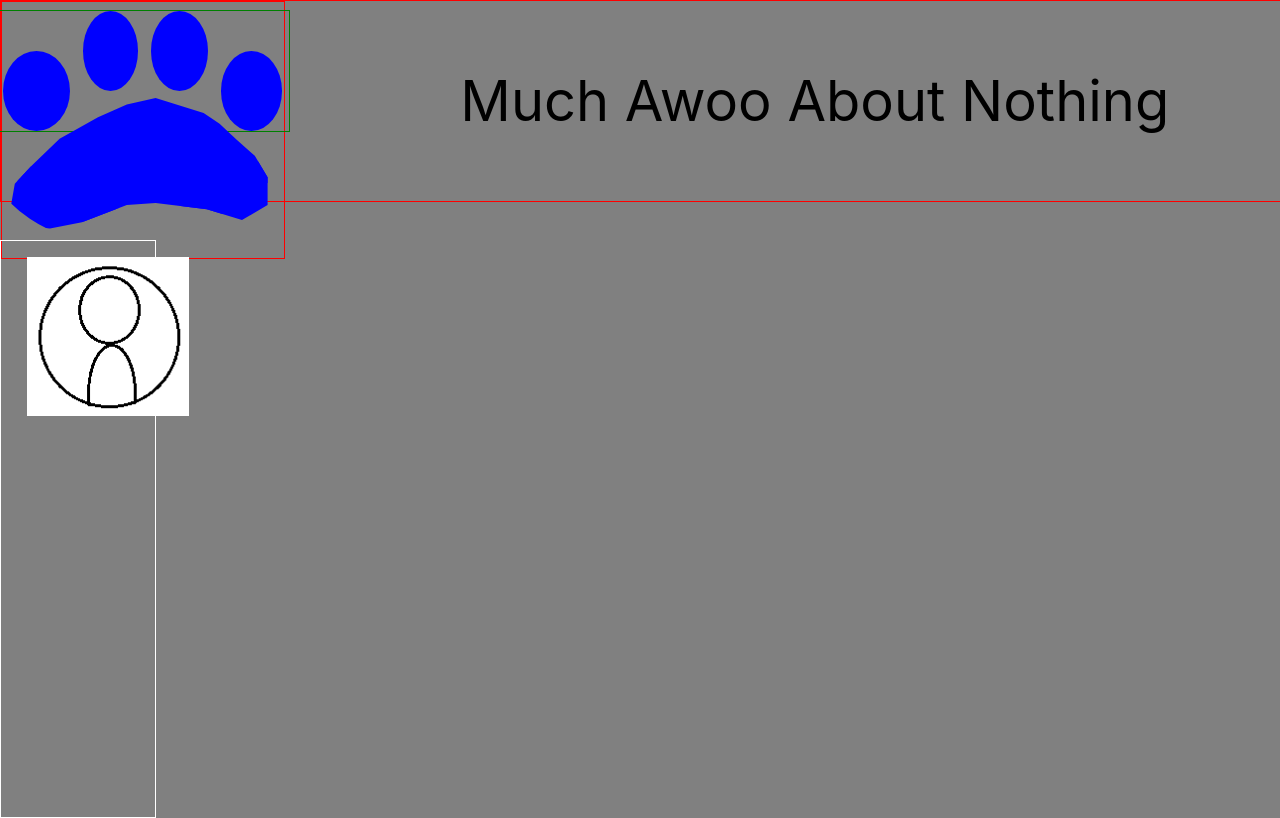
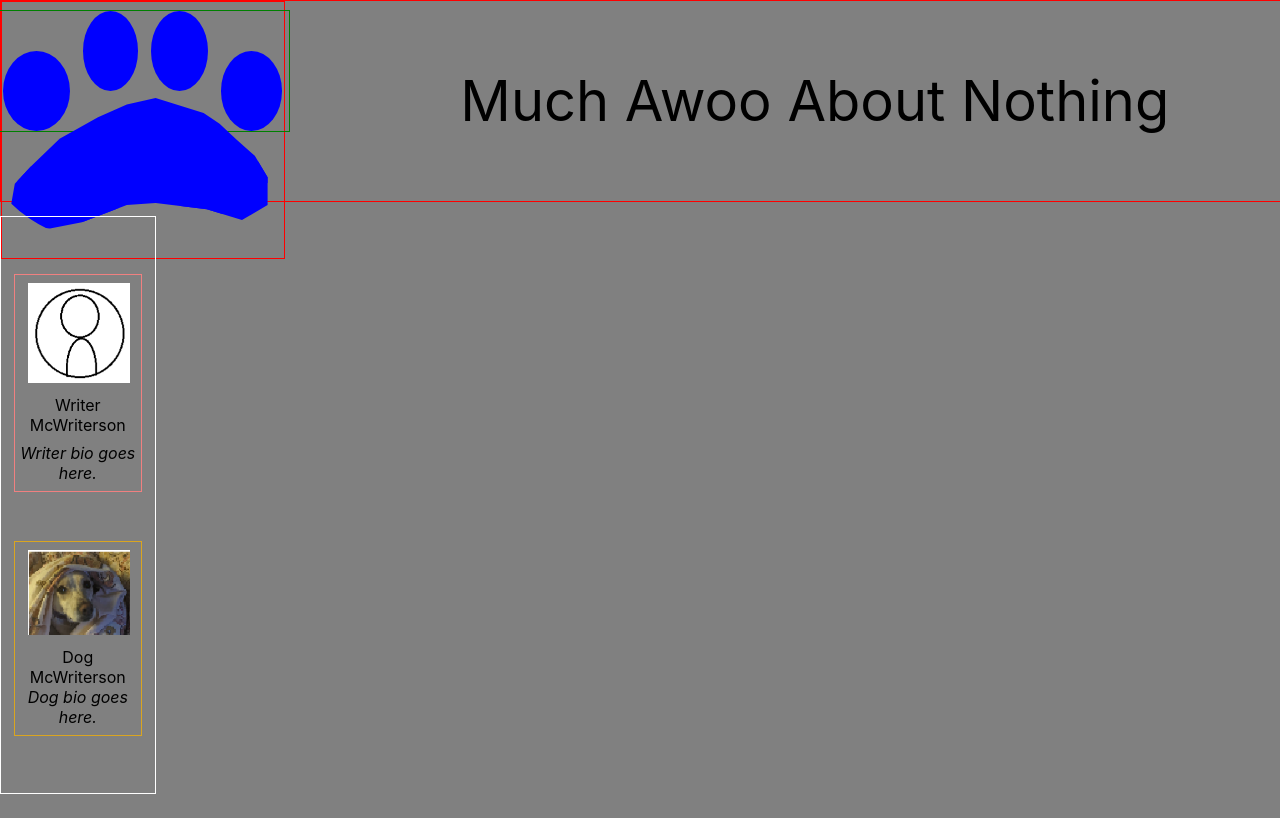
Before and after one commit to TrentonDean/Much-Awoo-About-Nothing, a React (Create React App) app in the folder client/: page /test/LeftPanel in a window 1280 px wide. Built offline with nearby package versions, Linux system fonts and the light colour scheme.

Commit message:
left panel done

```diff
--- a/client/src/App.css
+++ b/client/src/App.css
@@ -184,14 +184,53 @@ body{
 }
 
 #leftPanelContainer {
+  display: flex;
+  flex-direction: column;
+  justify-content: space-evenly;
   border: white 1px solid;
   width: 10vw;
   height: 70vh;
   position: relative;
-  top: 30vh;
+  top: 27vh;
   padding: 1vh 1vw 1vh 1vw;
 }
 
+.userInfoSide{
+  border: 1px lightcoral solid;
+}
+
 .userImage {
+  height: auto;
+  width: 8vw;
   margin: 1vh 1vw 1vh 1vw;
 }
+
+.userNameSide {
+  margin: 0vh 0vw 1vh 0vw;
+  font-style: bold;
+}
+
+.userBioSide {
+  margin: 0vh 0vw 1vh 0vw;
+  font-style: italic;
+}
+
+.dogInfoSide{
+  border: 1px goldenrod solid;
+}
+
+.dogImage {
+  height: auto;
+  width: 8vw;
+  margin: 1vh 1vw 1vh 1vw;
+}
+
+.dogNameSide {
+  margin: 0vh 0vw 1vh 0vw;
+  font-style: bold;
+}
+
+.dogBio {
+  margin: 0vh 0vw 1vh 0vw;
+  font-style: italic;
+}
--- a/client/src/components/LeftPanel.jsx
+++ b/client/src/components/LeftPanel.jsx
@@ -1,5 +1,6 @@
 import React from 'react'
 const userPic = require("../assets/user_pfp.png")
+const dogPic = require("../assets/dog_pfp.png")
 
 
 const LeftPanel = () => {
@@ -7,8 +8,15 @@ const LeftPanel = () => {
 
   return (
     <div id="leftPanelContainer">
-        <div class="userImage">
-            <img src={userPic}></img>
+        <div class="userInfoSide">
+            <img class="userImage" alt="the current user's face" src={userPic}></img>
+            <p class="userNameSide">Writer McWriterson</p>
+            <p class="userBioSide">Writer bio goes here.</p>
+        </div>
+        <div class="dogInfoSide">
+            <img class="dogImage" alt="the current user's dog" src={dogPic}></img>
+            <p class='dogName'>Dog McWriterson</p>
+            <p class='dogBio'>Dog bio goes here.</p>
         </div>
     </div>
   )
```
Also changed, not shown: 1 other file (tests, documents, lock files or other folders).
